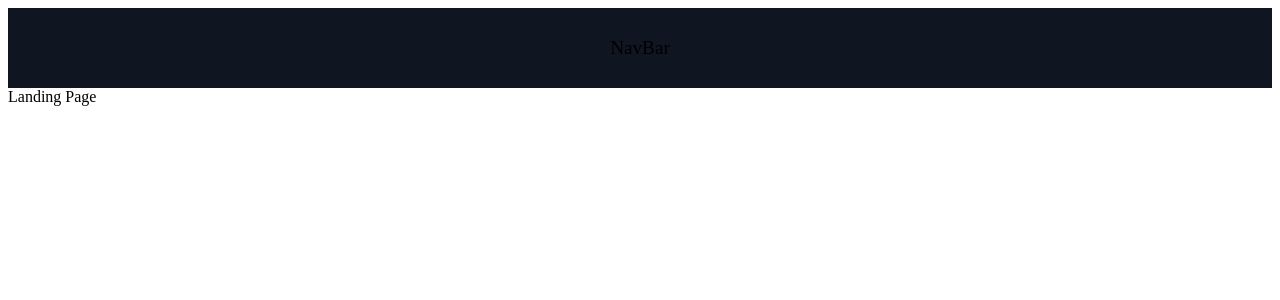
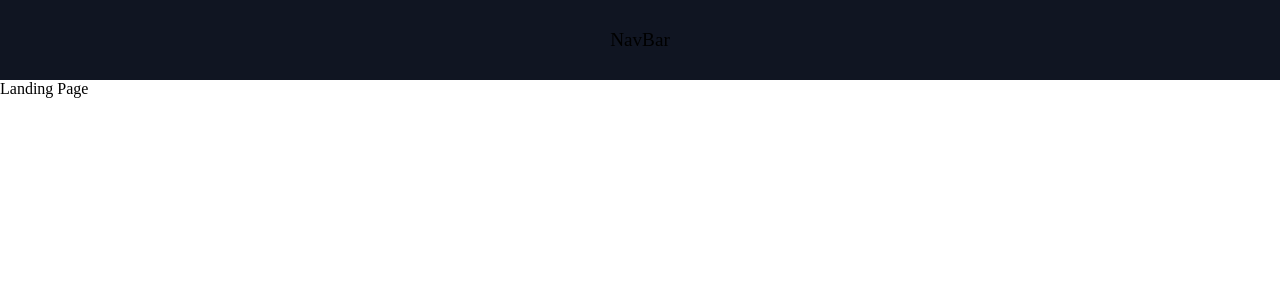
Before and after one commit to Tushar-Maity/Business-website, a React (Create React App) app: page / in a window 1280 px wide. Shown: the top 300 px of the page. Built offline with nearby package versions, Linux system fonts and the light colour scheme.

Commit message:
GlobalStyles added

```diff
--- a/src/App.js
+++ b/src/App.js
@@ -1,9 +1,11 @@
 import React from 'react';
 import Navbar from "./components/Navbar";
+import GlobalStyle from "./components/GlobalStyles"
 
 function App() {
   return (
     <div>
+       <GlobalStyle />
        <Navbar />
        Landing Page
     </div>
--- /dev/null
+++ b/src/components/GlobalStyles.js
@@ -0,0 +1,12 @@
+import styled, { createGlobalStyle } from "styled-components"
+
+const GlobalStyle = createGlobalStyle`
+    * {
+        margin: 0;
+        padding: 0;
+        box-sizing: border-box;
+        font-family: 'S';
+    }
+`
+
+export default GlobalStyle
```
